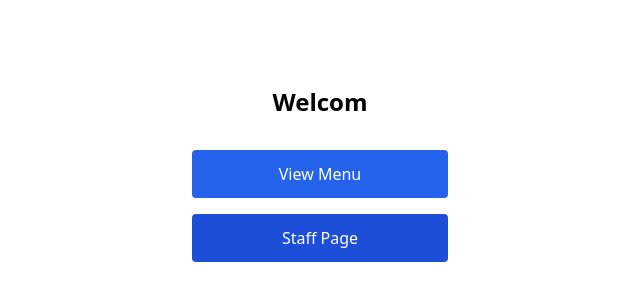
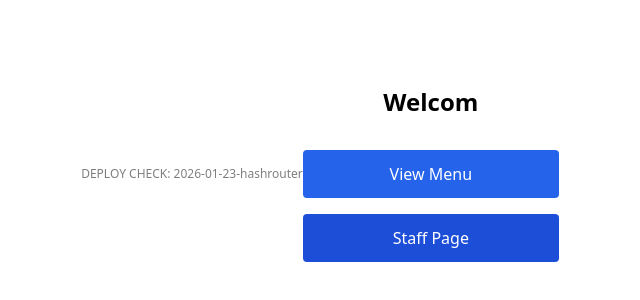
Before and after one commit to J-0-d-a-1/restaurant-menu, a React (Vite) app: page / in a window 1280 px wide. Shown: the part 226-526 px from the top of the page, without its empty margins (320-960 px from the left). Built offline with nearby package versions, Linux system fonts and the light colour scheme; no server answers.

Commit message:
TEST to check if redepolying correctly

```diff
--- a/src/pages/HomePage.jsx
+++ b/src/pages/HomePage.jsx
@@ -3,6 +3,9 @@ import { Link } from "react-router-dom";
 export default function HomePage() {
   return (
     <div className="min-h-screen flex items-center justify-center">
+      <h1 className="text-xs opacity-50">
+        DEPLOY CHECK: 2026-01-23-hashrouter
+      </h1>
       <div className="flex flex-col gap-4 w-64">
         <h1 className="text-2xl font-bold text-center mb-4">Welcom</h1>
 
```
